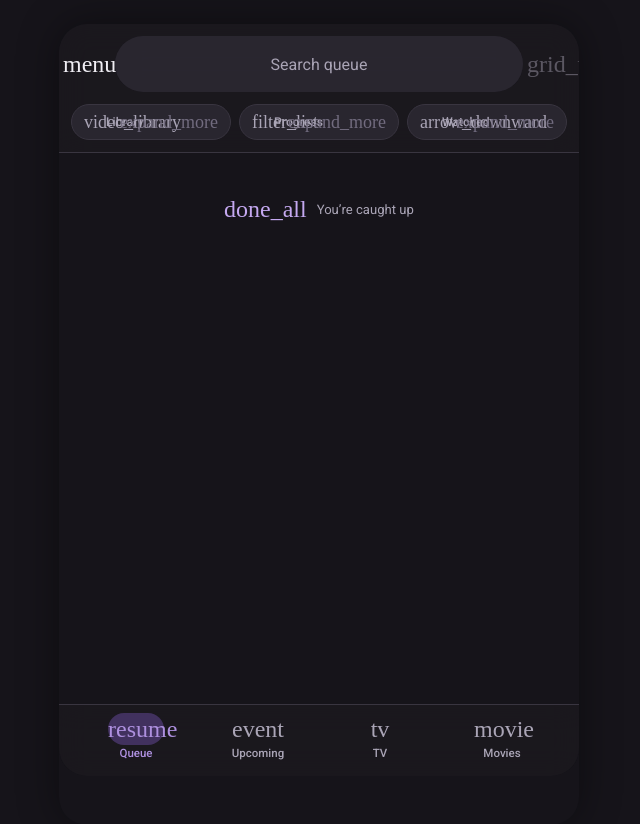
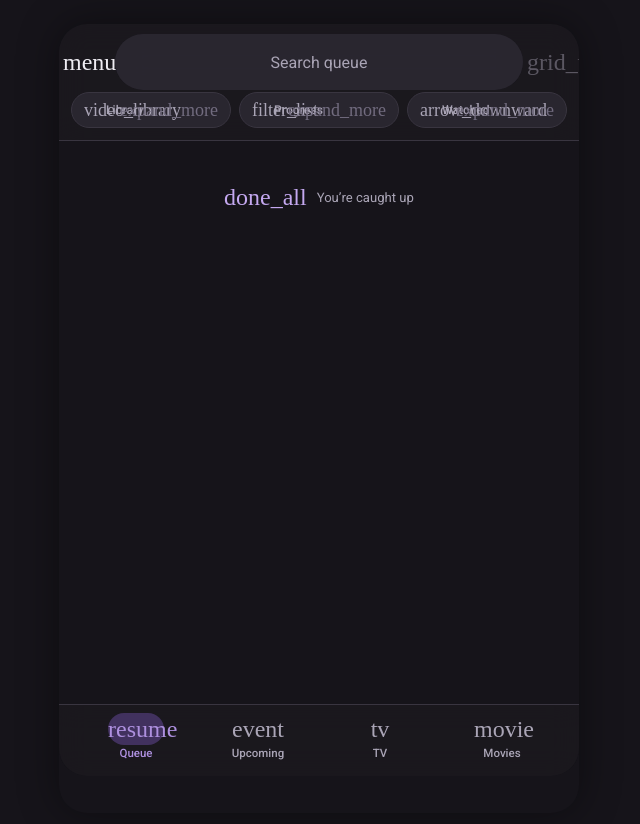
Before and after one commit to moker49/track, a Flask app: page / in a window 1280 px wide. Shown: the top 824 px of the page, without its empty margins (321-961 px from the left). After the commit the page ends 760 px from the top, so only its background shows below. Run offline with Flask 3, Linux system fonts and the light colour scheme; data that the repository does not hold is empty; some web fonts are replaced.

Commit message:
top chrome standard

```diff
--- a/static/app.css
+++ b/static/app.css
@@ -149,33 +149,43 @@ dialog:not(.image-viewer)::backdrop {
   min-height: calc(100dvh - 168px - var(--app-shell-vertical-inset) - env(safe-area-inset-top) - env(safe-area-inset-bottom));
 }
 
-.top-app-bar {
+.top-chrome {
   position: sticky;
   z-index: 10;
   top: 0;
-  min-height: calc(80px + env(safe-area-inset-top));
-  padding: max(12px, env(safe-area-inset-top)) 4px 12px;
   display: flex;
   flex-direction: column;
   align-items: stretch;
-  justify-content: center;
   background: var(--nav-surface);
   -webkit-backdrop-filter: blur(14px);
   backdrop-filter: blur(14px);
-}
-
-.global-search-app-bar {
-  padding: max(12px, env(safe-area-inset-top)) 0 0;
-  justify-content: flex-start;
+  border-bottom: 1px solid var(--outline-soft);
+}
+
+.top-bar {
+  width: 100%;
+  height: calc(68px + env(safe-area-inset-top));
+  min-height: calc(68px + env(safe-area-inset-top));
+  box-sizing: border-box;
+  padding: max(10px, env(safe-area-inset-top)) 4px 10px;
+  display: grid;
+  align-items: center;
 }
 
 .global-search-row {
-  width: 100%;
-  padding: 0 4px 12px;
-  display: grid;
   grid-template-columns: 48px minmax(0, 1fr) 48px;
   gap: 4px;
-  align-items: center;
+}
+
+.utility-top-bar {
+  grid-template-columns: 48px minmax(0, 1fr);
+  gap: 4px;
+}
+
+.utility-top-bar h1 {
+  margin: 0;
+  font-size: 1.25rem;
+  font-weight: 500;
 }
 
 .statistics-content {
--- a/templates/index.html
+++ b/templates/index.html
@@ -1,7 +1,7 @@
 {% extends "base.html" %}
 {% block content %}
-<header class="top-app-bar global-search-app-bar top-chrome" data-global-search-bar>
-  <div class="global-search-row">
+<header class="top-chrome" data-global-search-bar>
+  <div class="top-bar global-search-row">
     <button class="icon-button top-bar-action" type="button" data-search-menu aria-label="Menu">
       <span class="material-symbols-rounded" aria-hidden="true">menu</span>
     </button>
@@ -41,34 +41,42 @@
 <section class="app-view" data-view="detail" aria-label="Show details" aria-live="polite" hidden></section>
 
 <section class="app-view utility-view" data-view="diary" aria-label="Diary" hidden>
-  <header class="utility-app-bar top-chrome">
+  <header class="top-chrome">
+    <div class="top-bar utility-top-bar">
       <button class="icon-button" type="button" data-utility-menu aria-label="Menu"><span class="material-symbols-rounded" aria-hidden="true">menu</span></button>
       <h1>Diary</h1>
+    </div>
   </header>
   <section data-diary-content></section>
 </section>
 
 <section class="app-view utility-view" data-view="statistics" aria-label="Statistics" hidden>
-  <header class="utility-app-bar top-chrome">
+  <header class="top-chrome">
+    <div class="top-bar utility-top-bar">
       <button class="icon-button" type="button" data-utility-menu aria-label="Menu"><span class="material-symbols-rounded" aria-hidden="true">menu</span></button>
       <h1>Statistics</h1>
+    </div>
   </header>
   <section data-statistics-content></section>
 </section>
 
 <section class="app-view utility-view reaction-page" data-view="liked" aria-label="Likes" hidden>
-  <header class="utility-app-bar top-chrome">
+  <header class="top-chrome">
+    <div class="top-bar utility-top-bar">
       <button class="icon-button" type="button" data-utility-menu aria-label="Menu"><span class="material-symbols-rounded" aria-hidden="true">menu</span></button>
       <h1>Likes</h1>
+    </div>
     <div data-liked-control-bar-slot></div>
   </header>
   <section class="reaction-page-results" data-reaction-list-content="liked"></section>
 </section>
 
 <section class="app-view utility-view settings-view" data-view="settings" aria-label="Settings" hidden>
-  <header class="utility-app-bar top-chrome">
+  <header class="top-chrome">
+    <div class="top-bar utility-top-bar">
       <button class="icon-button" type="button" data-utility-menu aria-label="Menu"><span class="material-symbols-rounded" aria-hidden="true">menu</span></button>
       <h1>Settings</h1>
+    </div>
   </header>
   <section class="settings-content" aria-labelledby="settings-display-title">
     <h2 id="settings-display-title">Display</h2>
```
Also changed, not shown: other parts of static/app.css (+0 -37 lines), tests/test_app.py (+2 -1 lines). Lines whose indentation alone changed are shown as unchanged.
